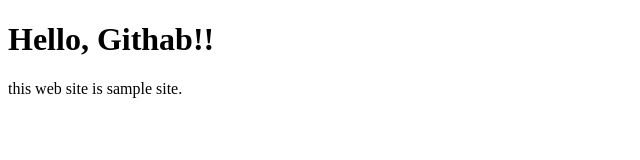
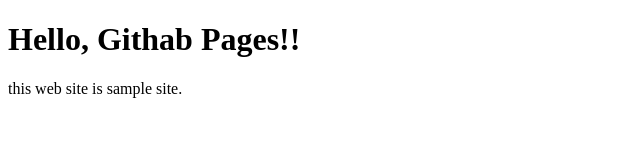
Before and after one commit to x22050xx/open-practice, a plain HTML site: page index.html in a window 1280 px wide. Shown: the whole page, without its empty margins (0-640 px from the left). Drawn offline with Linux system fonts and the light colour scheme.

Commit message:
Update index.html

```diff
--- a/index.html
+++ b/index.html
@@ -7,7 +7,7 @@
         <title>Githab Pages - sample</title>
     </head>
     <body>
-        <h1>Hello, Githab!!</h1>
+        <h1>Hello, Githab Pages!!</h1>
         <p>this web site is sample site.</p>
     </body>
 </html>
```
